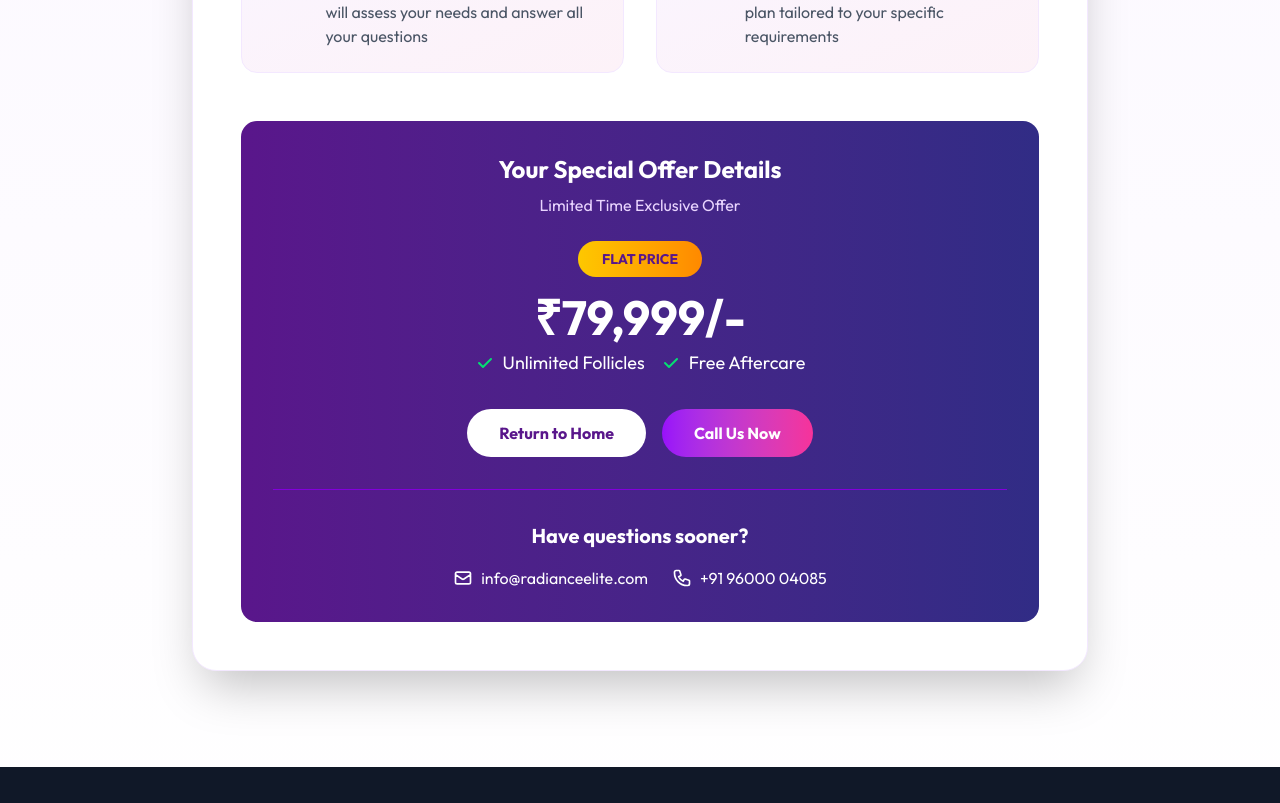
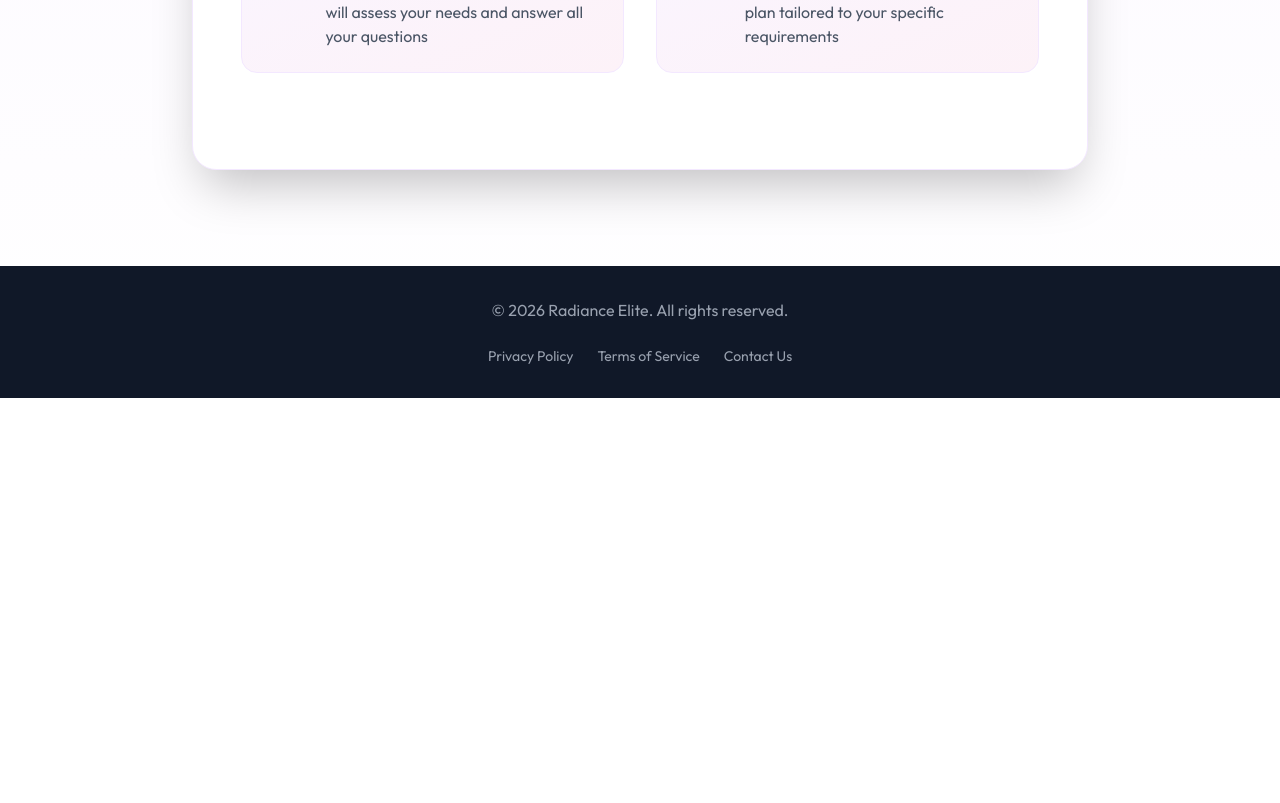
Before and after one commit to Rajeshj14/medigrow, a Next.js app: page /thankyou in a window 1280 px wide. Shown: the part 760-1563 px from the top of the page. After the commit the page ends 1158 px from the top, so only its background shows below. Built offline with nearby package versions, Linux system fonts and the light colour scheme.

Commit message:
website radiance change video playing bring it centers

```diff
--- a/src/app/thankyou/Thankyou.tsx
+++ b/src/app/thankyou/Thankyou.tsx
@@ -93,62 +93,6 @@ const ThankYouPage = () => {
                 ))}
               </div>
             </div>
-
-            {/* Special Offer Card */}
-            <div className="bg-gradient-to-r from-purple-900 to-indigo-900 rounded-2xl p-8 text-white">
-              <div className="text-center mb-6">
-                <h3 className="text-2xl font-bold mb-2">Your Special Offer Details</h3>
-                <p className="text-purple-200">Limited Time Exclusive Offer</p>
-              </div>
-
-              <div className="text-center mb-8">
-                <div className="inline-block bg-gradient-to-r from-yellow-400 to-orange-400 text-purple-900 px-6 py-2 rounded-full font-bold text-sm mb-4">
-                  FLAT PRICE
-                </div>
-                <div className="text-5xl font-bold mb-2">₹79,999/-</div>
-                <div className="flex flex-wrap justify-center gap-4 text-lg">
-                  <div className="flex items-center">
-                    <svg className="w-5 h-5 text-green-400 mr-2" fill="currentColor" viewBox="0 0 20 20" xmlns="http://www.w3.org/2000/svg">
-                      <path fillRule="evenodd" d="M16.707 5.293a1 1 0 010 1.414l-8 8a1 1 0 01-1.414 0l-4-4a1 1 0 011.414-1.414L8 12.586l7.293-7.293a1 1 0 011.414 0z" clipRule="evenodd"></path>
-                    </svg>
-                    Unlimited Follicles
-                  </div>
-                  <div className="flex items-center">
-                    <svg className="w-5 h-5 text-green-400 mr-2" fill="currentColor" viewBox="0 0 20 20" xmlns="http://www.w3.org/2000/svg">
-                      <path fillRule="evenodd" d="M16.707 5.293a1 1 0 010 1.414l-8 8a1 1 0 01-1.414 0l-4-4a1 1 0 011.414-1.414L8 12.586l7.293-7.293a1 1 0 011.414 0z" clipRule="evenodd"></path>
-                    </svg>
-                    Free Aftercare
-                  </div>
-                </div>
-              </div>
-
-              <div className="flex flex-col sm:flex-row gap-4 justify-center mb-8">
-                <Link href="/" className="bg-white text-purple-900 hover:bg-gray-100 font-bold py-3 px-8 rounded-full text-center transition-colors">
-                  Return to Home
-                </Link>
-                <a href="tel:+919600004085" className="bg-gradient-to-r from-purple-600 to-pink-500 hover:opacity-90 text-white font-bold py-3 px-8 rounded-full text-center transition-opacity">
-                  Call Us Now
-                </a>
-              </div>
-
-              <div className="border-t border-purple-700 pt-8">
-                <h4 className="text-center text-xl font-bold mb-4">Have questions sooner?</h4>
-                <div className="flex flex-col md:flex-row justify-center items-center gap-6">
-                  <a href="mailto:info@radianceelite.com" className="flex items-center hover:text-purple-200 transition-colors">
-                    <svg className="w-5 h-5 mr-2" fill="none" stroke="currentColor" viewBox="0 0 24 24" xmlns="http://www.w3.org/2000/svg">
-                      <path strokeLinecap="round" strokeLinejoin="round" strokeWidth="2" d="M3 8l7.89 5.26a2 2 0 002.22 0L21 8M5 19h14a2 2 0 002-2V7a2 2 0 00-2-2H5a2 2 0 00-2 2v10a2 2 0 002 2z"></path>
-                    </svg>
-                    info@radianceelite.com
-                  </a>
-                  <a href="tel:+919600004085" className="flex items-center hover:text-purple-200 transition-colors">
-                    <svg className="w-5 h-5 mr-2" fill="none" stroke="currentColor" viewBox="0 0 24 24" xmlns="http://www.w3.org/2000/svg">
-                      <path strokeLinecap="round" strokeLinejoin="round" strokeWidth="2" d="M3 5a2 2 0 012-2h3.28a1 1 0 01.948.684l1.498 4.493a1 1 0 01-.502 1.21l-2.257 1.13a11.042 11.042 0 005.516 5.516l1.13-2.257a1 1 0 011.21-.502l4.493 1.498a1 1 0 01.684.949V19a2 2 0 01-2 2h-1C9.716 21 3 14.284 3 6V5z"></path>
-                    </svg>
-                    +91 96000 04085
-                  </a>
-                </div>
-              </div>
-            </div>
           </div>
         </div>
       </main>
--- a/src/components/Services.tsx
+++ b/src/components/Services.tsx
@@ -116,7 +116,7 @@ export default function Services() {
     hover:bg-gradient-to-r hover:from-[#F849C1] hover:to-[#B964DD] text-white px-8 py-4 rounded-full font-bold shadow-lg hover:shadow-xl transition-all duration-300 transform hover:scale-105"
           >
             <Sparkles className="w-5 h-5" />
-            <span>I'm Ready For Radiant Skin!</span>
+            <span>I'm Ready For Radiance Skin!</span>
           </a>
         </div>
       </div>
--- a/src/components/Whywechooseus.tsx
+++ b/src/components/Whywechooseus.tsx
@@ -148,8 +148,8 @@ export default function WhyChooseUs() {
               className="inline-flex items-center gap-2 bg-gradient-to-r from-[#B964DD] to-[#F849C1]
     hover:bg-gradient-to-r hover:from-[#F849C1] hover:to-[#B964DD] text-white px-8 py-4 rounded-full font-bold shadow-lg hover:shadow-xl transition-all duration-300 transform hover:scale-105"
             >
-              <span className="hidden xs:inline sm:inline">I'm Ready For Radiant Skin!</span>
-              <span className="inline xs:hidden sm:hidden">I'm Radiant Skin!</span>
+              <span className="hidden xs:inline sm:inline">I'm Ready For Radiance Skin!</span>
+              <span className="inline xs:hidden sm:hidden">I'm Radiance Skin!</span>
               <Sparkles className="w-4 sm:w-5 h-4 sm:h-5" />
             </a>
           </div>
```
